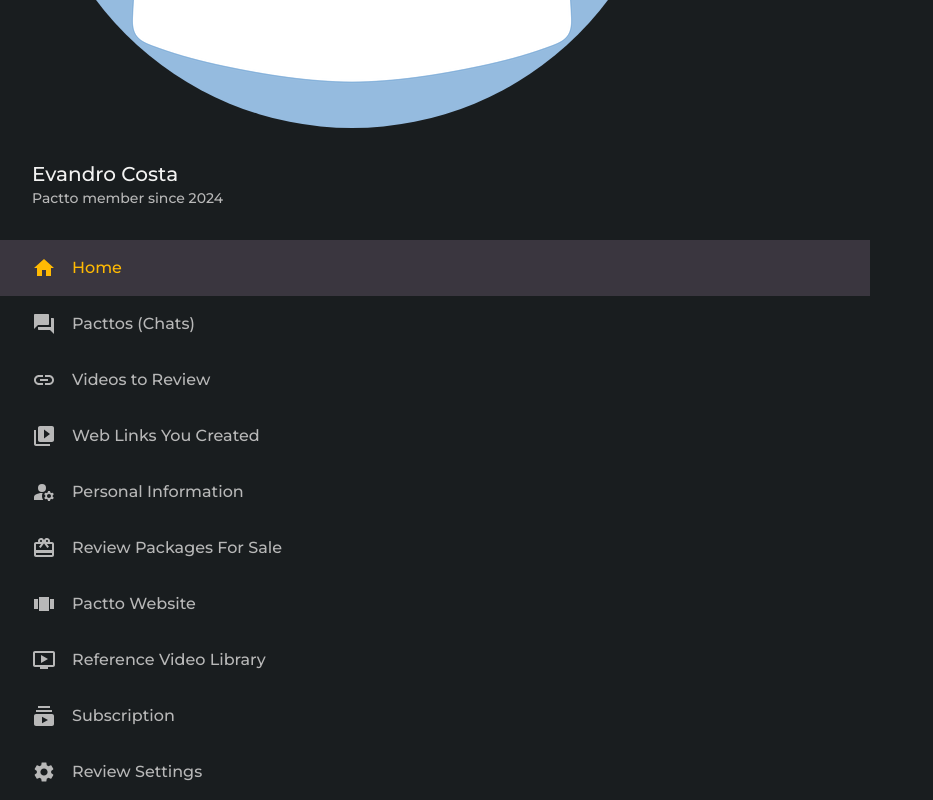
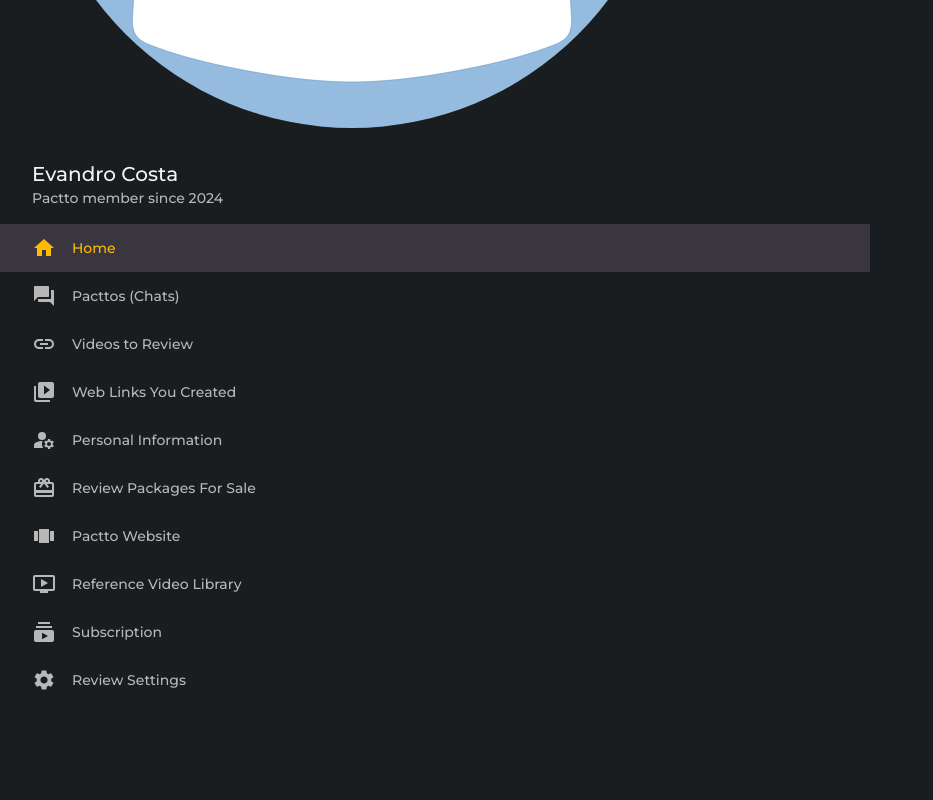
Before and after one commit to evans-costa/pactto-clone, a Next.js app: page /home in a window 1280 px wide. Shown: the part 800-1600 px from the top of the page, without its empty margins (0-933 px from the left). After the commit the page ends 1504 px from the top, so only its background shows below. Built offline with nearby package versions, Linux system fonts and the light colour scheme.

Commit message:
style: change padding and font size in sidebar menu

```diff
--- a/src/components/MenuList/index.jsx
+++ b/src/components/MenuList/index.jsx
@@ -9,7 +9,7 @@ export default function MenuList() {
 
   const listItems = menuData.map((item) => (
     <li
-      className={`px-8 py-4 ${pathname === item.path ? "bg-[#3a363f] text-yellow" : ""} hover:bg-[#3a363f] hover:text-yellow`}
+      className={`px-8 py-3 ${pathname === item.path ? "bg-[#3a363f] text-yellow" : ""} hover:bg-[#3a363f] hover:text-yellow`}
       key={item.id}>
       <Link href={item.path}>
         <span className="flex items-center gap-4">
@@ -19,7 +19,7 @@ export default function MenuList() {
     </li>
   ));
   return (
-    <ul className="mt-8 flex flex-col text-base font-medium text-gray">
+    <ul className="mt-4 flex flex-col text-sm font-medium text-gray">
       {listItems}
     </ul>
   );
```
